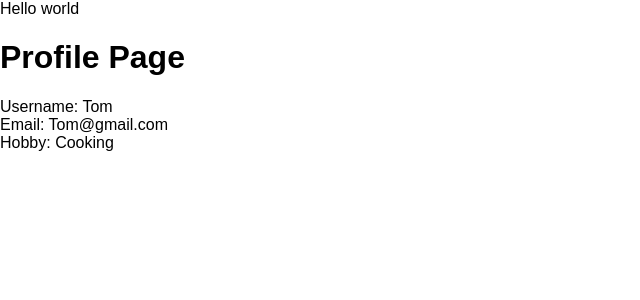
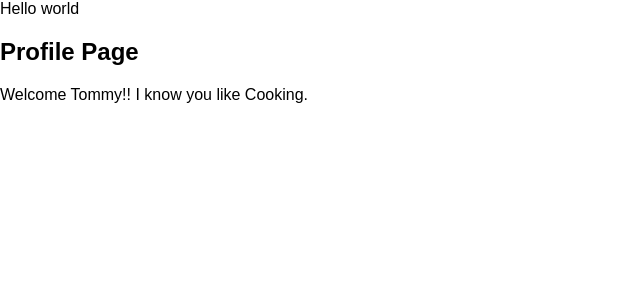
Before and after one commit to shameelkh/redux-demo, a React (Create React App) app: page / in a window 1280 px wide. Shown: the top 300 px of the page, without its empty margins (0-640 px from the left). Built offline with nearby package versions, Linux system fonts and the light colour scheme.

Commit message:
add profile components

```diff
--- a/src/components/Profile.js
+++ b/src/components/Profile.js
@@ -1,26 +1,19 @@
 import React from 'react'
 
 const Profile = () => {
-    let userInfo = {
-        username: 'Tom',
+    const userInfo = {
+        name: 'Tommy',
         email: 'Tom@gmail.com',
         hobby: 'Cooking'
     }
 
     return (
-        <div>
-            <h1>Profile Page</h1>
-            <UserInfo user={userInfo} />
-        </div>
-    )
-}
-
-const UserInfo = ({ user }) => {
-    return (
-        <div>
-            Username: {user.username} <br/>
-            Email: {user.email} <br/>
-            Hobby: {user.hobby} <br/>
+        <div className="page">
+            <h2>Profile Page</h2>
+            <p>
+                Welcome <span className="stress">{userInfo.name}</span>!!
+                I know you like <span className="stress">{userInfo.hobby}</span>.
+            </p>
         </div>
     )
 }
```
Also changed, not shown: src/components/EditProfileForm.js (added, +55 -0 lines).
